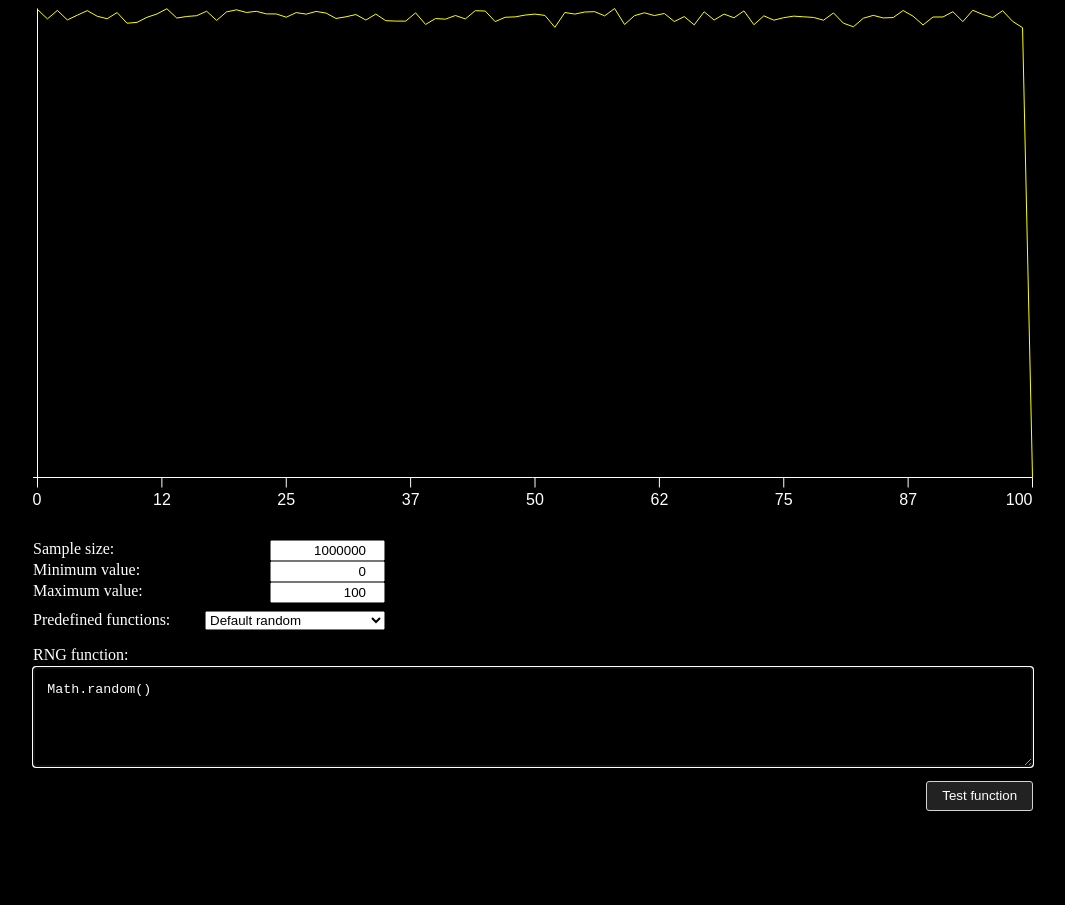
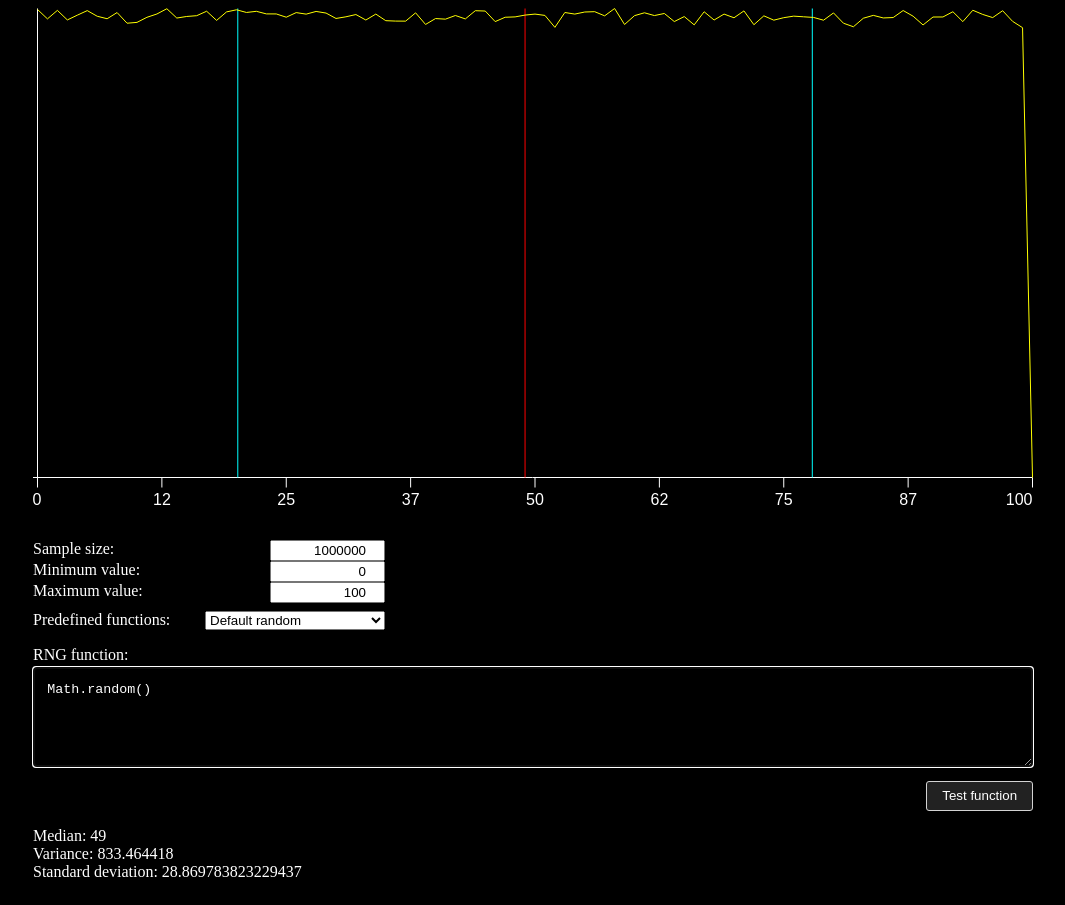
Before and after one commit to Nolonar/DistributionGrapher, a plain HTML site: page webapp/index.html in a window 1280 px wide. Shown: the whole page, without its empty margins (107-1172 px from the left). Before the commit the page ends 819 px from the top, so only its background shows below. Drawn offline with Linux system fonts and the light colour scheme.

Commit message:
add statistics (median, variance & std)

```diff
--- a/webapp/index.html
+++ b/webapp/index.html
@@ -37,6 +37,11 @@
         <textarea id="code-area" autofocus
             title="The function that generates random numbers. Each number must be between 0 and 1."></textarea>
         <input type="button" id="btn-submit" value="Test function">
+        <p id="stats">
+            Median: <span id="med"></span><br>
+            Variance: <span id="var"></span><br>
+            Standard deviation: <span id="std"></span>
+        </p>
     </div>
 </body>
 
--- a/webapp/main.js
+++ b/webapp/main.js
@@ -11,6 +11,9 @@ const sampleSizeInput = document.getElementById("sample-size");
 const minValueInput = document.getElementById("min-value");
 const maxValueInput = document.getElementById("max-value");
 const codeArea = document.getElementById("code-area");
+const medText = document.getElementById("med");
+const varText = document.getElementById("var");
+const stdText = document.getElementById("std");
 
 const ctx = canvas.getContext("2d");
 ctx.translate(-0.5, 0.5); // fix for blurry lines
@@ -31,7 +34,8 @@ const getMaxValue = () => Number(maxValueInput.value);
 const getNumbers = (f) => [...Array(getSampleSize())].map(() => Number(eval(f)));
 const getXAxisPos = () => canvas.height - NOTCH_LENGTH - LABEL_MARGIN - TEXT_SIZE;
 const getYAxisPos = () => NOTCH_LENGTH / 2;
-const getNotchPositions = () => [...Array(NOTCH_COUNT)].map((_, i) => getYAxisPos() + (i + 1) * (canvas.width - getYAxisPos()) / NOTCH_COUNT);
+const getGraphWidth = () => canvas.width - getYAxisPos();
+const getNotchPositions = () => [...Array(NOTCH_COUNT)].map((_, i) => getYAxisPos() + (i + 1) * (getGraphWidth()) / NOTCH_COUNT);
 const getDistribution = numbers => {
     const result = {};
     for (let n of numbers) {
@@ -42,7 +46,19 @@ const getDistribution = numbers => {
         }
     }
     return result;
-}
+};
+const getStats = numbers => {
+    const midpoint = Math.floor(numbers.length / 2);
+    const median = numbers.length % 2 ? numbers[midpoint] : (numbers[midpoint - 1] + numbers[midpoint]) / 2;
+    const variance = numbers.map(n => (n - median) * (n - median)).reduce((a, b) => a + b) / numbers.length;
+    const std = Math.sqrt(variance);
+
+    return {
+        median: median,
+        variance: variance,
+        std: std
+    };
+};
 
 const changePredefinedFunction = select => {
     codeArea.value = predefinedFunctions[select.value];
@@ -75,6 +91,7 @@ function drawGraph() {
     const maxValue = getMaxValue();
     const minValue = getMinValue();
     numbers = numbers.map(n => Math.floor((maxValue - minValue) * n + minValue));
+    const stats = getStats(numbers);
 
     ctx.beginPath();
     drawGraphAxes();
@@ -82,7 +99,9 @@ function drawGraph() {
     drawGraphLabels();
     ctx.stroke();
 
-    drawGraphPlot(numbers);
+    drawGraphPlot(numbers, stats);
+
+    updateStats(stats);
 }
 
 function drawGraphAxes() {
@@ -95,7 +114,7 @@ function drawGraphAxes() {
     ctx.lineTo(canvas.width, xAxisPos);
 }
 
-function drawGraphNotches() {
+function drawGraphNotches(stats) {
     const xAxisPos = getXAxisPos();
     for (let x of getNotchPositions()) {
         ctx.moveTo(x, xAxisPos);
@@ -131,30 +150,52 @@ function drawGraphLabels() {
     ctx.textAlign = textAlign;
 }
 
-function drawGraphPlot(numbers) {
-    const strokeStyle = ctx.strokeStyle;
-    ctx.strokeStyle = "yellow";
-
+function drawGraphPlot(numbers, stats) {
     const smallest = getMinValue();
     const largest = getMaxValue();
     const delta = largest - smallest;
-    const spacing = (canvas.width - getYAxisPos()) / delta;
+    const spacing = getGraphWidth() / delta;
     const distribution = getDistribution(numbers);
     const highestCount = Math.max(...Object.values(distribution));
     const yScale = getXAxisPos() / highestCount;
 
+    const strokeStyle = ctx.strokeStyle;
+    // MEDIAN
+    ctx.beginPath();
+    let x = getYAxisPos() + stats.median * spacing;
+    let y = getXAxisPos();
+    ctx.moveTo(x, 0)
+    ctx.lineTo(x, y);
+    ctx.strokeStyle = "red";
+    ctx.stroke();
+
+    // STD
+    ctx.beginPath();
+    for (let i of [-3, -2, -1, 1, 2, 3]) {
+        const offset = stats.std * i;
+        x = getYAxisPos() + (stats.median + offset) * spacing;
+        if (x > getYAxisPos() && x <= canvas.width) {
+            ctx.moveTo(x, 0);
+            ctx.lineTo(x, y);
+        }
+    }
+    ctx.strokeStyle = "cyan";
+    ctx.stroke();
+
+    // GRAPH
     ctx.beginPath();
     for (let i = 0; i <= delta; i++) {
         const n = smallest + i;
 
-        const x = getYAxisPos() + i * spacing;
-        const y = getXAxisPos() - yScale * (distribution[n] || 0);
+        x = getYAxisPos() + i * spacing;
+        y = getXAxisPos() - yScale * (distribution[n] || 0);
         if (i === 0) {
             ctx.moveTo(x, y);
         } else {
             ctx.lineTo(x, y);
         }
     }
+    ctx.strokeStyle = "yellow";
     ctx.stroke();
     ctx.strokeStyle = strokeStyle;
 }
@@ -168,6 +209,12 @@ function drawErrorMessage(errorMessage) {
     ctx.fillStyle = fillStyle;
 }
 
+function updateStats(stats) {
+    medText.innerText = stats.median;
+    varText.innerText = stats.variance;
+    stdText.innerText = stats.std;
+}
+
 document.getElementById("btn-submit").addEventListener("click", drawGraph);
 document.getElementById("predefined-functions").addEventListener("change", e => changePredefinedFunction(e.target));
 changePredefinedFunction(document.getElementById("predefined-functions"));
```
